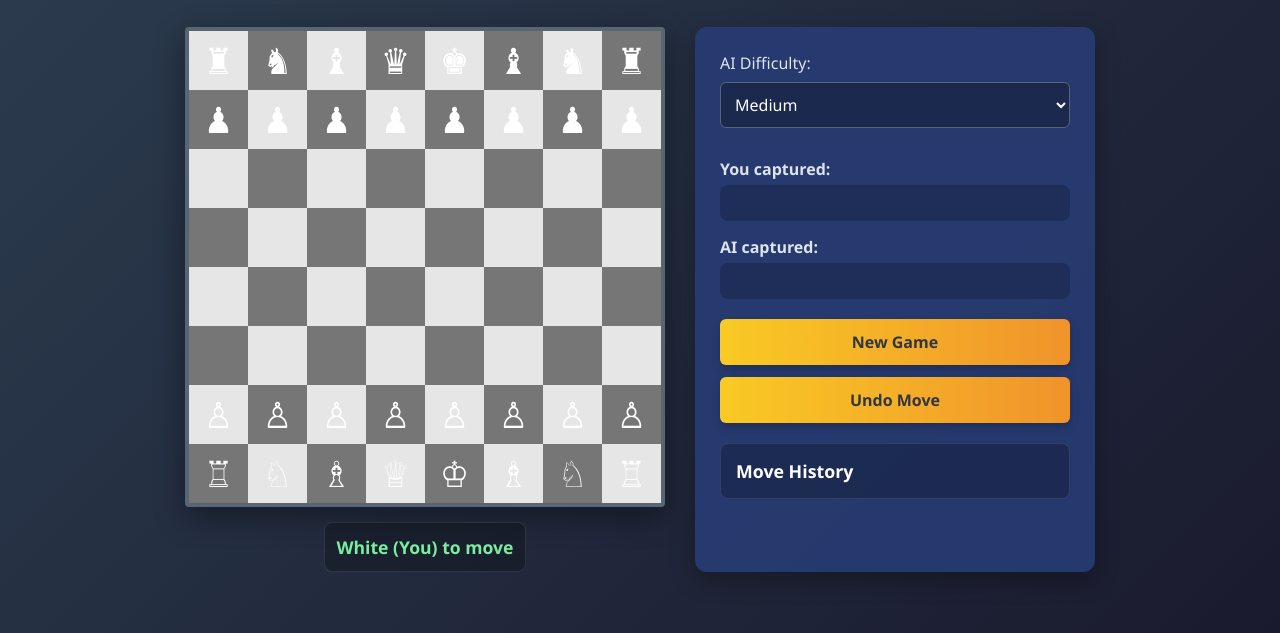
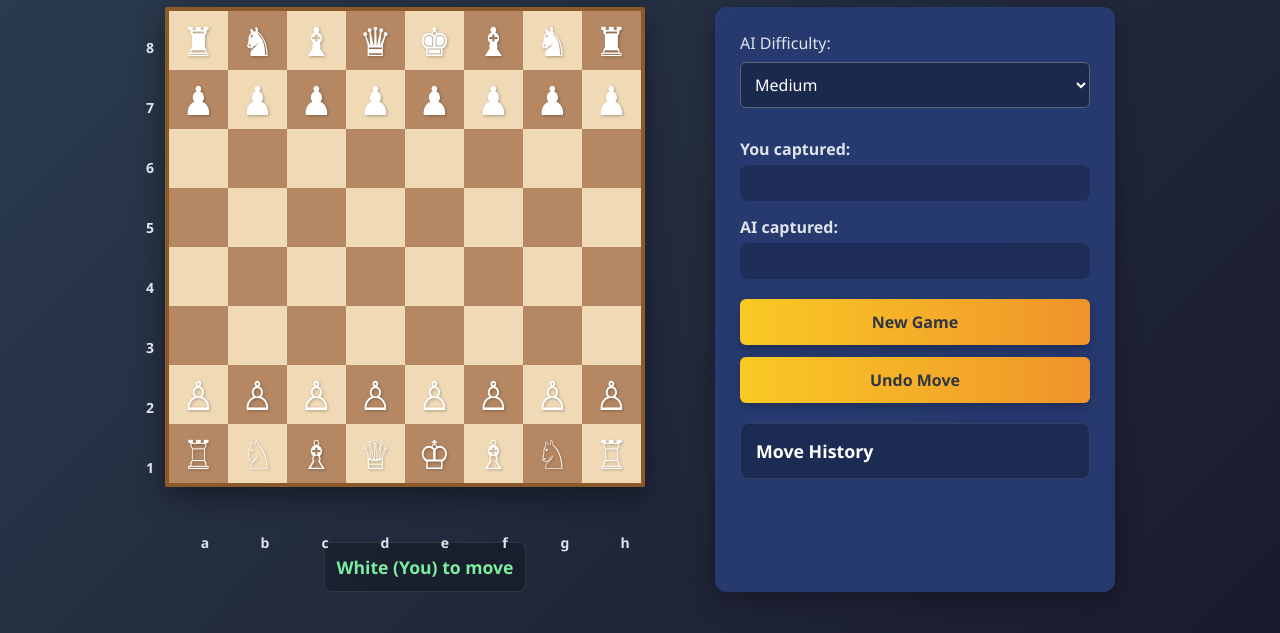
Before and after one commit to ANSCoder/ChessGame, a plain HTML site: page index.html in a window 1280 px wide. Shown: the part 167-800 px from the top of the page. Drawn offline with Linux system fonts and the light colour scheme.

Commit message:
Update index.html
new layout design

```diff
--- a/index.html
+++ b/index.html
@@ -66,34 +66,66 @@
             gap: 15px;
         }
 
+        .board-container {
+            position: relative;
+            width: 520px;
+            height: 520px;
+        }
+
+        .coordinates {
+            position: absolute;
+            color: #dfe4ea;
+            font-weight: bold;
+            font-size: 14px;
+            display: flex;
+            align-items: center;
+            justify-content: center;
+            z-index: 1;
+        }
+
+        .coordinates.file {
+            bottom: -25px;
+            height: 20px;
+            width: 60px;
+        }
+
+        .coordinates.rank {
+            left: -25px;
+            width: 20px;
+            height: 60px;
+        }
+
         .chess-board {
             display: grid;
             grid-template-columns: repeat(8, 1fr);
             grid-template-rows: repeat(8, 1fr);
             width: 480px;
             height: 480px;
-            border: 4px solid #576574;
+            border: 4px solid #8b5a2b;
             box-shadow: 0 10px 30px rgba(0, 0, 0, 0.4);
-            border-radius: 4px;
+            border-radius: 2px;
             overflow: hidden;
+            position: absolute;
+            top: 0;
+            left: 0;
         }
 
         .square {
             display: flex;
             align-items: center;
             justify-content: center;
-            font-size: 36px;
+            font-size: 40px;
             cursor: pointer;
             transition: all 0.3s ease;
             position: relative;
         }
 
         .square.light {
-            background-color: #e6e6e6;
+            background-color: #f0d9b5;
         }
 
         .square.dark {
-            background-color: #767676;
+            background-color: #b58863;
         }
 
         .square.selected {
@@ -122,6 +154,15 @@
             border: 4px solid rgba(235, 77, 75, 0.6);
             animation: pulse 1s infinite;
             background-color: transparent;
+        }
+
+        .piece {
+            text-shadow: 1px 1px 3px rgba(0, 0, 0, 0.3);
+            transition: transform 0.3s ease;
+        }
+
+        .piece.moved {
+            animation: movePiece 0.5s ease;
         }
 
         .game-info {
@@ -314,23 +355,29 @@
             100% { transform: scale(1); }
         }
 
-        .piece {
-            transition: transform 0.3s ease;
-        }
-
-        .piece.moved {
-            animation: movePiece 0.5s ease;
-        }
-
         @media (max-width: 900px) {
             .main-content {
                 flex-direction: column;
                 align-items: center;
             }
 
-            .chess-board {
+            .board-container, .chess-board {
                 width: 360px;
                 height: 360px;
+            }
+
+            .coordinates.file {
+                bottom: -25px;
+                width: 45px;
+            }
+
+            .coordinates.rank {
+                left: -25px;
+                height: 45px;
+            }
+
+            .piece {
+                font-size: 32px;
             }
 
             .game-info {
@@ -353,8 +400,28 @@
 
         <div class="main-content">
             <div class="board-section">
-                <div class="chess-board" id="chessboard">
-                    <!-- Chessboard will be generated by JavaScript -->
+                <div class="board-container">
+                    <div class="chess-board" id="chessboard">
+                        <!-- Chessboard will be generated by JavaScript -->
+                    </div>
+                    <!-- Coordinate labels -->
+                    <div class="coordinates file" style="left: 10px;">a</div>
+                    <div class="coordinates file" style="left: 70px;">b</div>
+                    <div class="coordinates file" style="left: 130px;">c</div>
+                    <div class="coordinates file" style="left: 190px;">d</div>
+                    <div class="coordinates file" style="left: 250px;">e</div>
+                    <div class="coordinates file" style="left: 310px;">f</div>
+                    <div class="coordinates file" style="left: 370px;">g</div>
+                    <div class="coordinates file" style="left: 430px;">h</div>
+
+                    <div class="coordinates rank" style="top: 10px;">8</div>
+                    <div class="coordinates rank" style="top: 70px;">7</div>
+                    <div class="coordinates rank" style="top: 130px;">6</div>
+                    <div class="coordinates rank" style="top: 190px;">5</div>
+                    <div class="coordinates rank" style="top: 250px;">4</div>
+                    <div class="coordinates rank" style="top: 310px;">3</div>
+                    <div class="coordinates rank" style="top: 370px;">2</div>
+                    <div class="coordinates rank" style="top: 430px;">1</div>
                 </div>
                 <div class="status-container" id="status">White (You) to move</div>
             </div>
```
